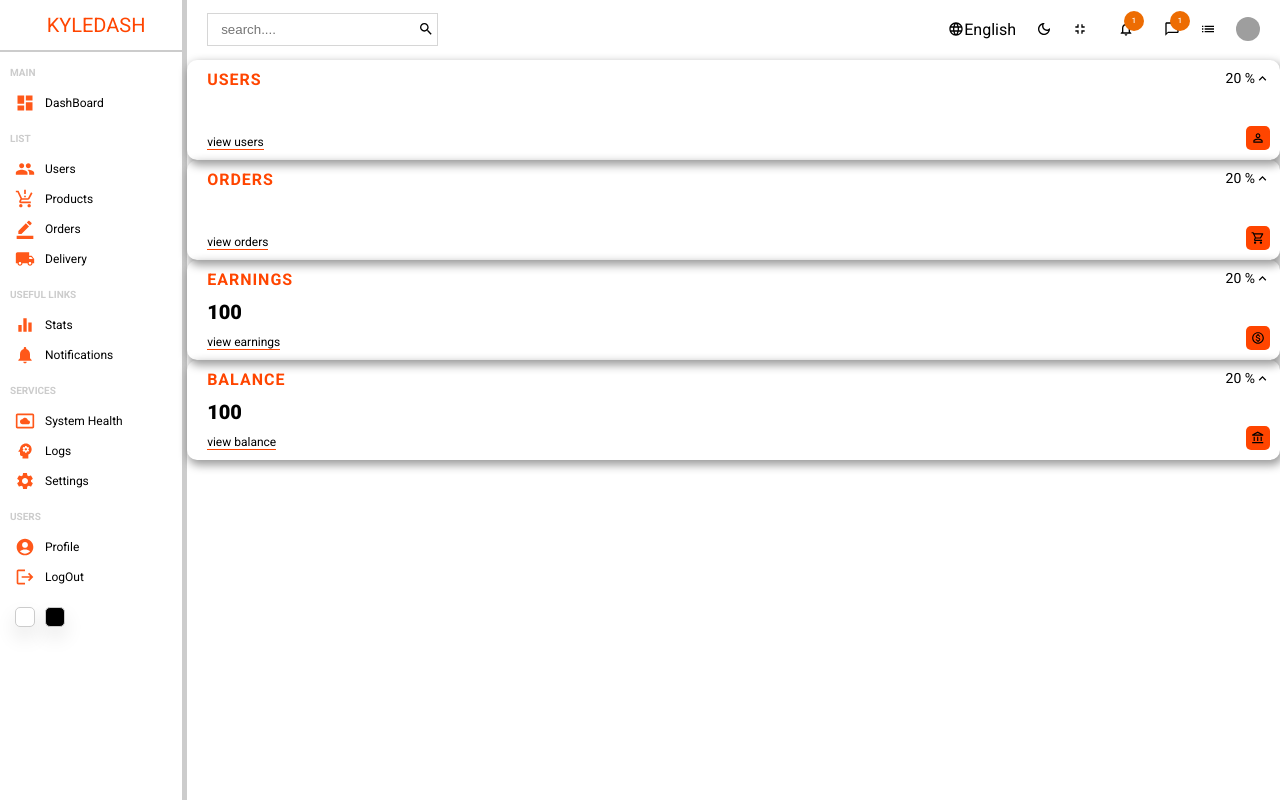
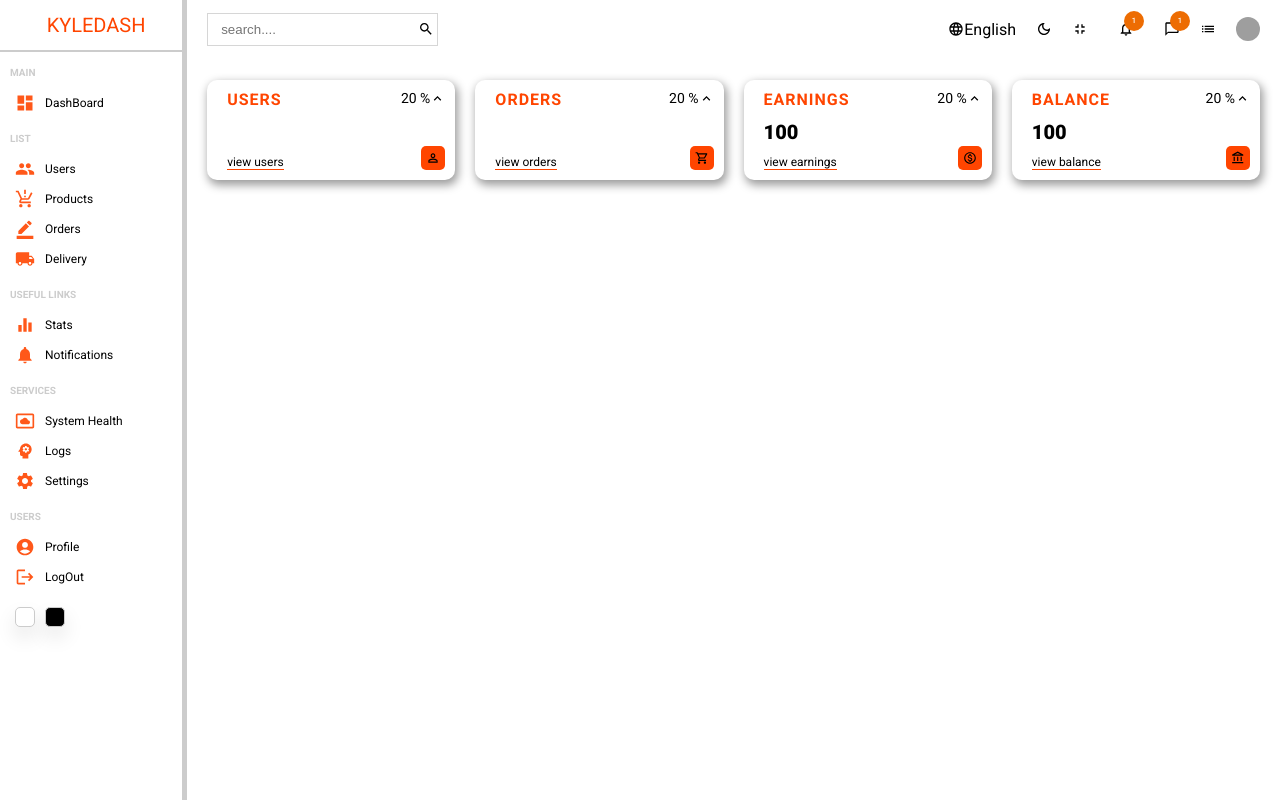
Before and after one commit to MwauStephen/DashBoard, a React (Create React App) app: page / in a window 1280 px wide. Built offline with nearby package versions, Linux system fonts and the light colour scheme; grey boxes are pictures that could not be loaded.

Commit message:
finished the widget section

```diff
--- a/src/Pages/HomePage/Home.module.css
+++ b/src/Pages/HomePage/Home.module.css
@@ -7,3 +7,8 @@
   /* background-color: green; */
   flex: 6;
 }
+.widgets {
+  display: flex;
+  gap: 2rem;
+  padding: 2rem;
+}
```
Also changed, not shown: src/Components/Widgets/Widgets.js (deleted, +0 -8 lines), src/Components/Widgets/Widgets.module.css (deleted).
